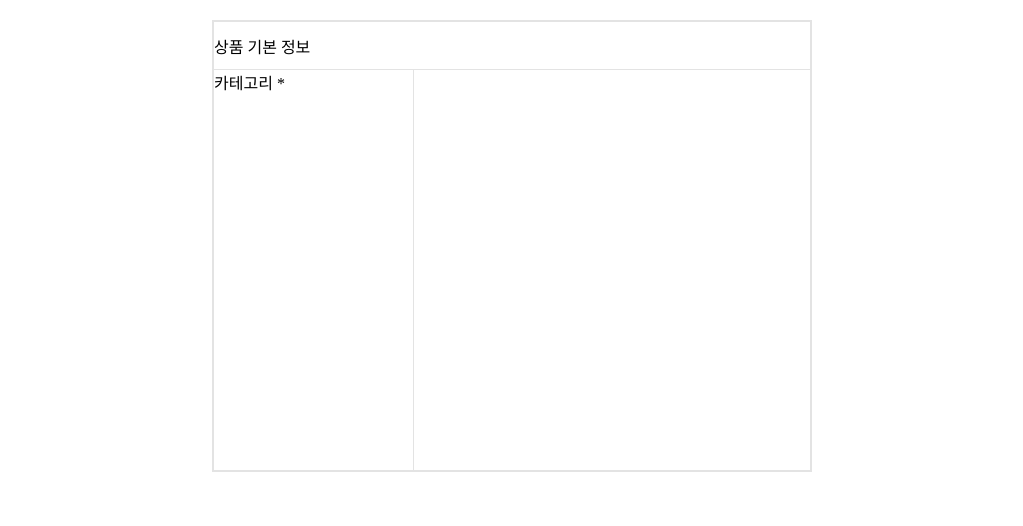
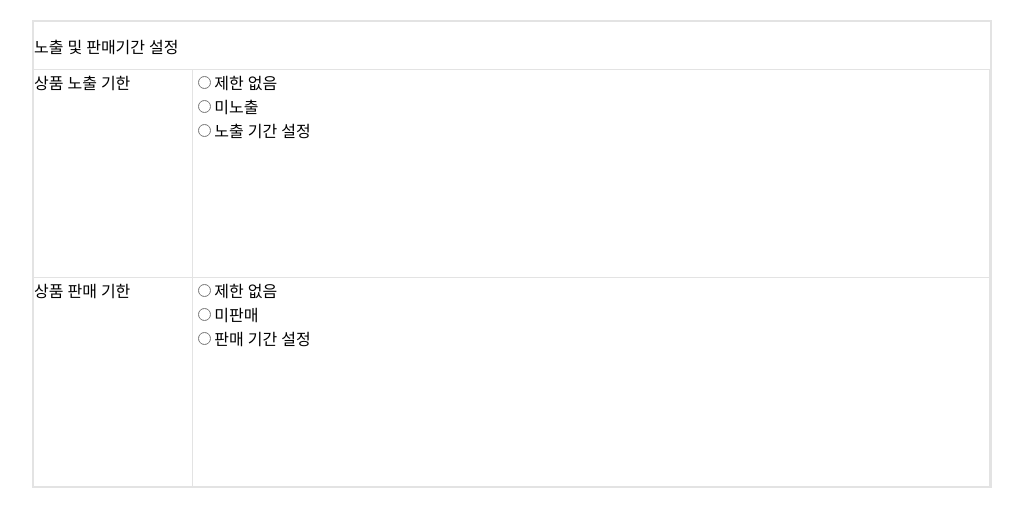
Before and after one commit to wanted-luckyzzang/wanted-product-registration, a React (Create React App) app: page / in a window 1280 px wide. Shown: the top 526 px of the page, without its empty margins (128-1151 px from the left). Built offline with nearby package versions, Linux system fonts and the light colour scheme.

Commit message:
add: 노출 및 판매기간 설정 페이지 radio button, dateRangePicker 추가

```diff
--- a/src/App.jsx
+++ b/src/App.jsx
@@ -1,14 +1,14 @@
-import React from 'react';
-import GlobalStyle from 'styles/GlobalStyle';
-import { Category } from 'components/Category';
+import React from "react";
+import GlobalStyle from "styles/GlobalStyle";
+import { SalesPeriodSetting } from "components/SalesPeriodSetting";
 
 function App() {
-  return (
-    <>
-      <GlobalStyle />
-      <Category />
-    </>
-  );
+	return (
+		<>
+			<GlobalStyle />
+			<SalesPeriodSetting />
+		</>
+	);
 }
 
 export default App;
--- a/src/common/Grid.js
+++ b/src/common/Grid.js
@@ -1,9 +1,23 @@
-import React from 'react';
-import styled from 'styled-components';
-import { border } from 'styles/palette';
+import React from "react";
+import styled from "styled-components";
+import { border } from "styles/palette";
 
 const Grid = (props) => {
-  const { width, height, padding, margin, isFlex, column, justify, align, bg, border, borderBottom, borderRight, children } = props;
+	const {
+		width,
+		height,
+		padding,
+		margin,
+		isFlex,
+		column,
+		justify,
+		align,
+		bg,
+		border,
+		borderBottom,
+		borderRight,
+		children,
+	} = props;
 
 	const styles = {
 		width,
@@ -24,15 +38,15 @@ const Grid = (props) => {
 };
 
 Grid.defaultProps = {
-  width: '100%',
-  height: 'auto',
-  padding: '',
-  margin: '',
+	width: "100%",
+	height: "auto",
+	padding: "",
+	margin: "",
 	isFlex: false,
 	column: false,
-  justify: '',
-  align: '',
-  bg: '#fff',
+	justify: "",
+	align: "",
+	bg: "#fff",
 	border: false,
 	borderBottom: false,
 	borderRight: false,
@@ -41,16 +55,18 @@ Grid.defaultProps = {
 const ElGrid = styled.div`
 	width: ${(props) => props.width};
 	height: ${(props) => props.height};
-  ${(props) => (props.padding ? `padding: ${props.padding};` : '')}
-  ${(props) => (props.margin ? `margin: ${props.margin};` : '')}
-  ${(props) => (props.isFlex ? 'display: flex;' : '')}
-  ${(props) => (props.column ? 'flex-direction: column;' : '')}
+	${(props) => (props.padding ? `padding: ${props.padding};` : "")}
+	${(props) => (props.margin ? `margin: ${props.margin};` : "")}
+  ${(props) => (props.isFlex ? "display: flex;" : "")}
+  ${(props) => (props.column ? "flex-direction: column;" : "")}
 	${(props) => `justify-content: ${props.justify};`};
 	${(props) => `align-items: ${props.align};`};
 	background: ${(props) => props.bg};
-  ${(props) => (props.border ? `border: 2px solid ${border.primary};` : '')};
-  ${(props) => (props.borderBottom ? `border-bottom: 1px solid ${border.primary};` : '')};
-  ${(props) => (props.borderRight ? `border-right: 1px solid ${border.primary};` : '')};
+	${(props) => (props.border ? `border: 2px solid ${border.primary};` : "")};
+	${(props) =>
+		props.borderBottom ? `border-bottom: 1px solid ${border.primary};` : ""};
+	${(props) =>
+		props.borderRight ? `border-right: 1px solid ${border.primary};` : ""};
 `;
 
 export default Grid;
--- a/src/common/Input.js
+++ b/src/common/Input.js
@@ -1,31 +1,52 @@
-import React from 'react';
-import styled from 'styled-components';
+import React from "react";
+import styled from "styled-components";
 
 const Input = (props) => {
-  const { width, padding, margin, type, radio, checked, placeholder, onChange } = props;
+	const {
+		width,
+		padding,
+		margin,
+		type,
+		radio,
+		checked,
+		placeholder,
+		onChange,
+		height,
+	} = props;
 
 	const styles = {
 		width,
 		padding,
 		margin,
+		height,
 	};
 
-  return <ElInput {...styles} radio={radio} type={type} checked={checked} placeholder={placeholder} onChange={onChange} />;
+	return (
+		<ElInput
+			{...styles}
+			radio={radio}
+			type={type}
+			checked={checked}
+			placeholder={placeholder}
+			onChange={onChange}
+		/>
+	);
 };
 
 Input.defaultProps = {
-  width: '100%',
-  padding: '',
-  margin: '0',
+	width: "100%",
+	height: "40px",
+	padding: "",
+	margin: "0",
 	checked: false,
 	radio: false,
-  placeholder: '',
+	placeholder: "",
 	_onChange: () => {},
 };
 
 const ElInput = styled.input`
 	width: ${(props) => props.width};
-  height: 40px;
+	${(props) => (props.height ? `height: ${props.height};` : "40px")}
 	padding: ${(props) => props.padding};
 	margin: ${(props) => props.margin};
 	border: 1px solid #ebebeb;
--- a/src/components/Category.js
+++ b/src/components/Category.js
@@ -1,15 +1,15 @@
-import React from 'react';
-import styled from 'styled-components';
-import { Grid, Button, Text } from 'common';
+import React from "react";
+import styled from "styled-components";
+import { Grid, Button, Text } from "common";
 
 export const Category = (props) => {
 	return (
-    <Grid width='600px' margin='20px auto 20px' border isFlex column>
-      <Grid height='48px' isFlex align='center' borderBottom>
+		<Grid width="80rem" margin="20px auto 20px" border isFlex column>
+			<Grid height="48px" isFlex align="center" borderBottom>
 				상품 기본 정보
 			</Grid>
-      <Grid isFlex height='400px'>
-        <Grid width='300px' borderRight>
+			<Grid isFlex height="400px">
+				<Grid width="300px" borderRight>
 					카테고리 *
 				</Grid>
 				<Grid></Grid>
--- /dev/null
+++ b/src/components/SalesPeriodSetting.js
@@ -0,0 +1,64 @@
+import React, { useState } from "react";
+import styled from "styled-components";
+import { Grid, Button, Text, Input } from "common";
+import DateRangeInputPicker from "utils/pickers/DateRangePicker";
+
+export const SalesPeriodSetting = (props) => {
+	const [radioBtnChecked, setRadioBtnChecked] = useState(false);
+	const radioBtnClickedHandler = () => {
+		setRadioBtnChecked(() => !radioBtnChecked);
+	};
+
+	return (
+		<Grid width="60rem" margin="20px auto 20px" border isFlex column>
+			<Grid height="48px" isFlex align="center" borderBottom>
+				노출 및 판매기간 설정
+			</Grid>
+			<Grid isFlex height="13rem" borderBottom="1px solid black">
+				<Grid width="10rem" borderRight>
+					상품 노출 기한
+				</Grid>
+				<Grid width="50rem" borderRight isFlex column>
+					<div>
+						<input
+							type="radio"
+							value="radioBtnChecked"
+							checked={radioBtnChecked}
+							onClick={radioBtnClickedHandler}
+						/>
+						<span>제한 없음</span>
+					</div>
+					<div>
+						<input type="radio" />
+						<span>미노출</span>
+					</div>
+					<div>
+						<input type="radio" />
+						<span>노출 기간 설정</span>
+					</div>
+					<DateRangeInputPicker />
+				</Grid>
+			</Grid>
+			<Grid isFlex height="13rem">
+				<Grid width="10rem" borderRight>
+					상품 판매 기한
+				</Grid>
+				<Grid width="50rem" borderRight isFlex column>
+					<div>
+						<input type="radio" />
+						<span>제한 없음</span>
+					</div>
+					<div>
+						<input type="radio" />
+						<span>미판매</span>
+					</div>
+					<div>
+						<input type="radio" />
+						<span>판매 기간 설정</span>
+					</div>
+					<DateRangeInputPicker />
+				</Grid>
+			</Grid>
+		</Grid>
+	);
+};
--- a/src/utils/pickers/DatePicker.js
+++ b/src/utils/pickers/DatePicker.js
@@ -28,7 +28,7 @@ export default function DatePicker() {
 				<MobileDatePicker
 					value={value}
 					inputFormat={"yyyy.MM.dd"}
-					mask={"____-__-__"}
+					mask={"____.__.__"}
 					onChange={(newValue) => {
 						setValue(newValue);
 					}}
--- a/src/utils/pickers/DateRangePicker.js
+++ b/src/utils/pickers/DateRangePicker.js
@@ -4,15 +4,16 @@ import AdapterDateFns from "@mui/lab/AdapterDateFns";
 import LocalizationProvider from "@mui/lab/LocalizationProvider";
 import DateRangePicker from "@mui/lab/DateRangePicker";
 
-export default function DateRangeInputPicker() {
+export default function DateRangeInputPicker(props) {
 	const [value, setValue] = React.useState([null, null]);
 	const styled = {
 		inputSytle: {
-			width: "160px",
-			height: "25px",
+			width: "170px",
+			height: "35px",
 			textAlign: "center",
 			fontWeight: "600",
 			textTransform: "uppercase",
+			border: "1px solid rgb(215, 215, 215)",
 		},
 	};
 
@@ -21,7 +22,7 @@ export default function DateRangeInputPicker() {
 			<DateRangePicker
 				value={value}
 				inputFormat={"yyyy.MM.dd yy:mm"}
-				mask={"____-__-__"}
+				mask={"____.__.__ __:__"}
 				onChange={(newValue) => setValue(newValue)}
 				renderInput={(startProps, endProps) => (
 					<React.Fragment>
```
Lines whose indentation alone changed are shown as unchanged.
